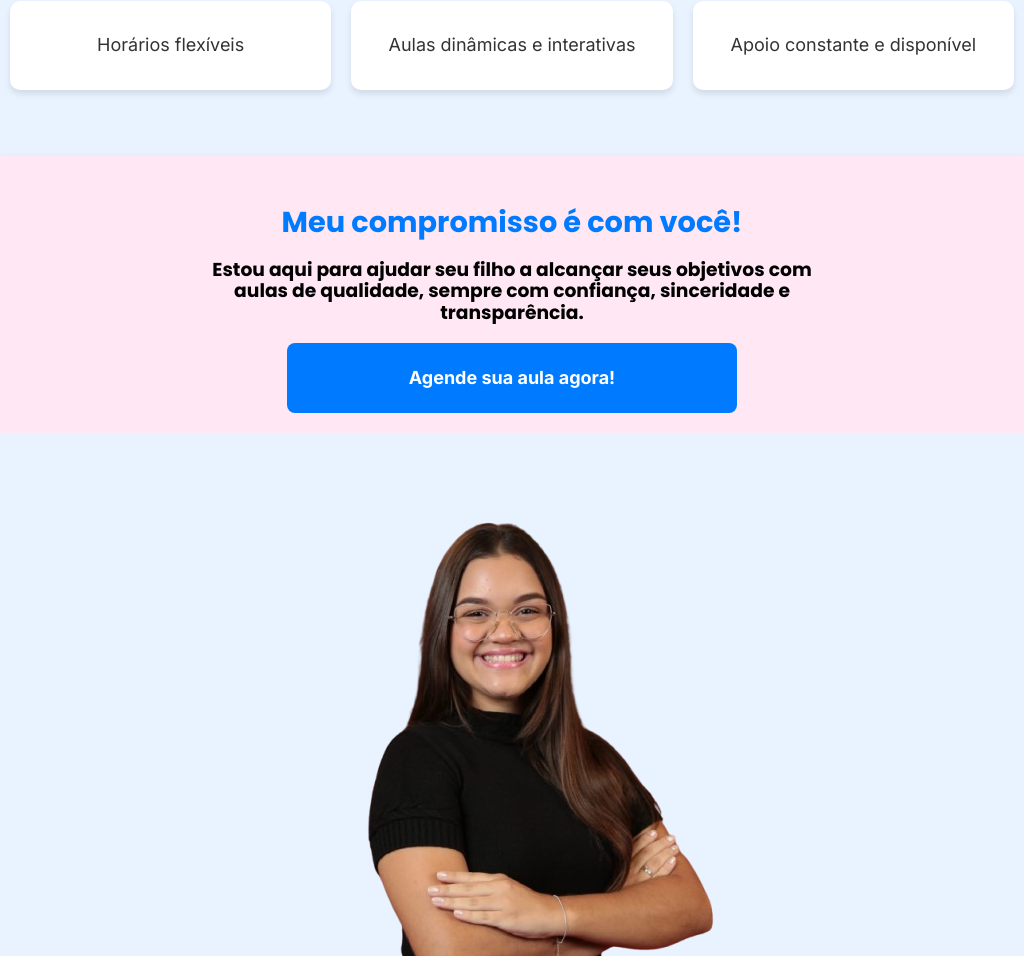
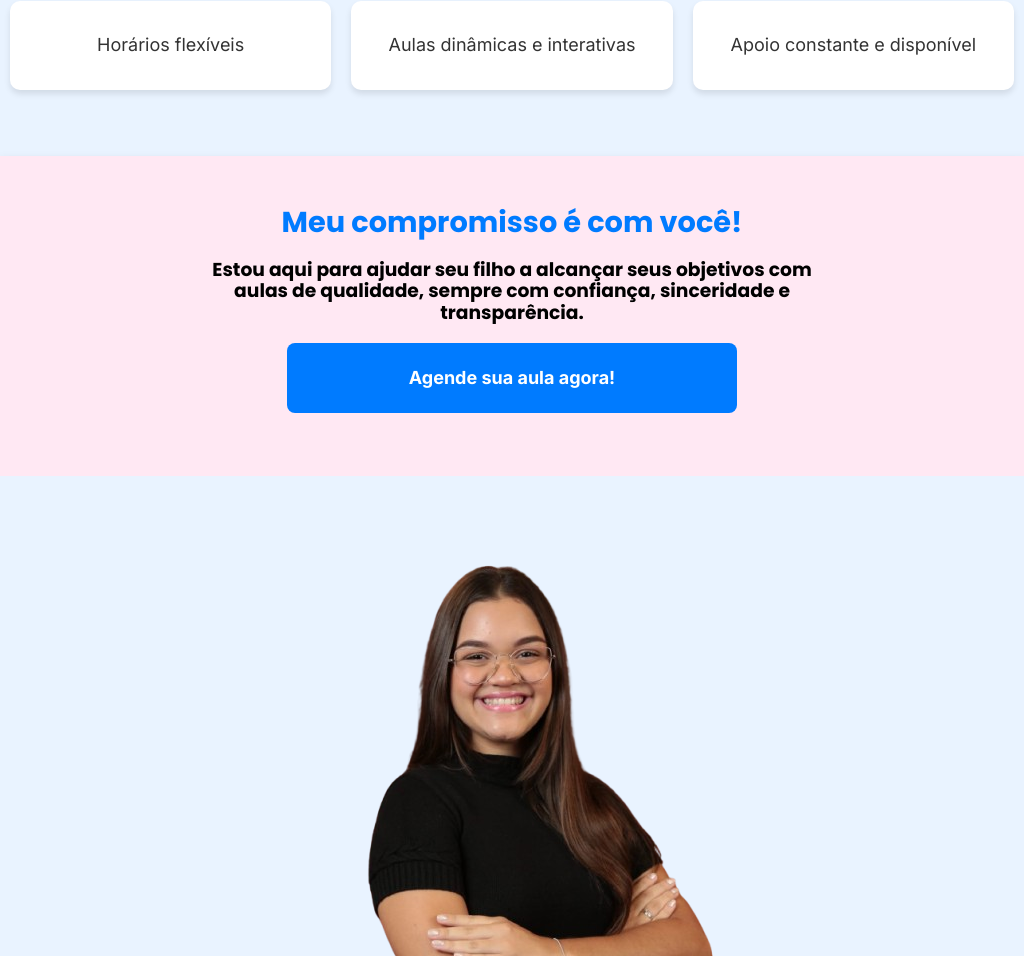
Before and after one commit to Israel-ops-cmd/prof-helo, a React (Vite) app: page / in a window 1024 px wide. Shown: the part 3018-3974 px from the top of the page. Built offline with nearby package versions, Linux system fonts and the light colour scheme.

Commit message:
altura da garantia

```diff
--- a/src/components/Garantia/Garantia.css
+++ b/src/components/Garantia/Garantia.css
@@ -49,7 +49,7 @@
       flex-direction: column;
       justify-content: flex-start;
       align-items: center;
-      min-height: 20vh;
+      min-height: 40vh;
     }
 
     .garantia-container.sections h2 {
```
